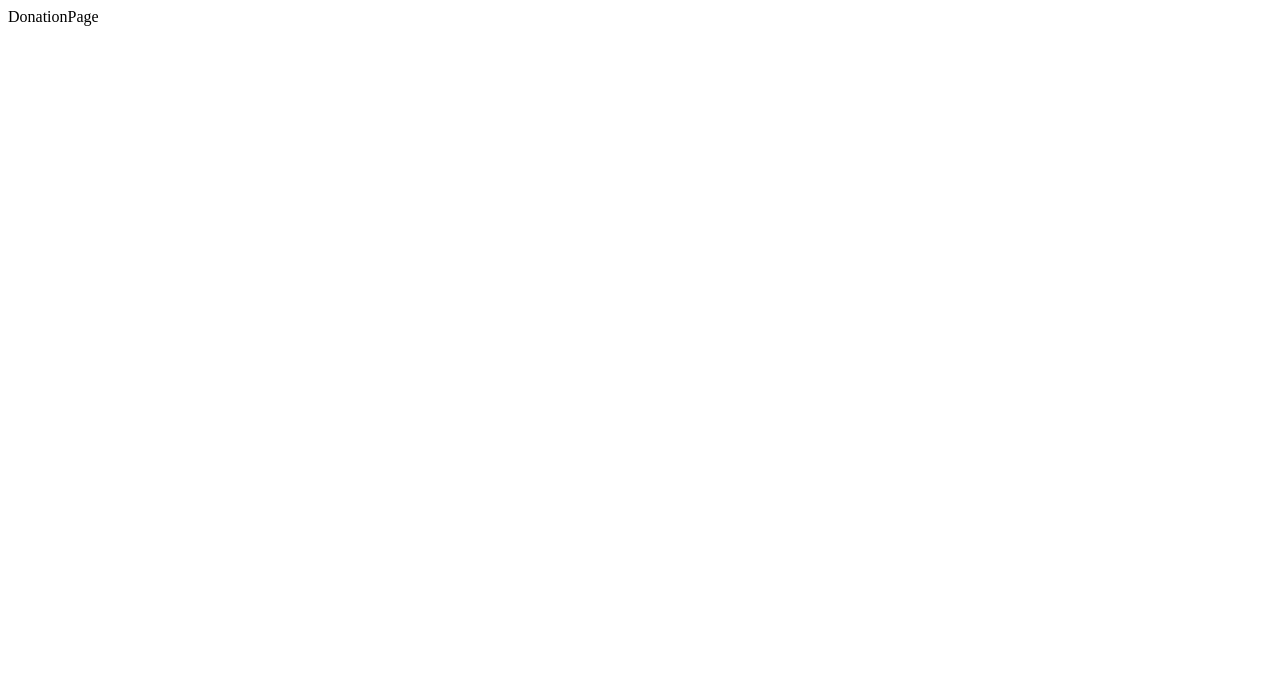
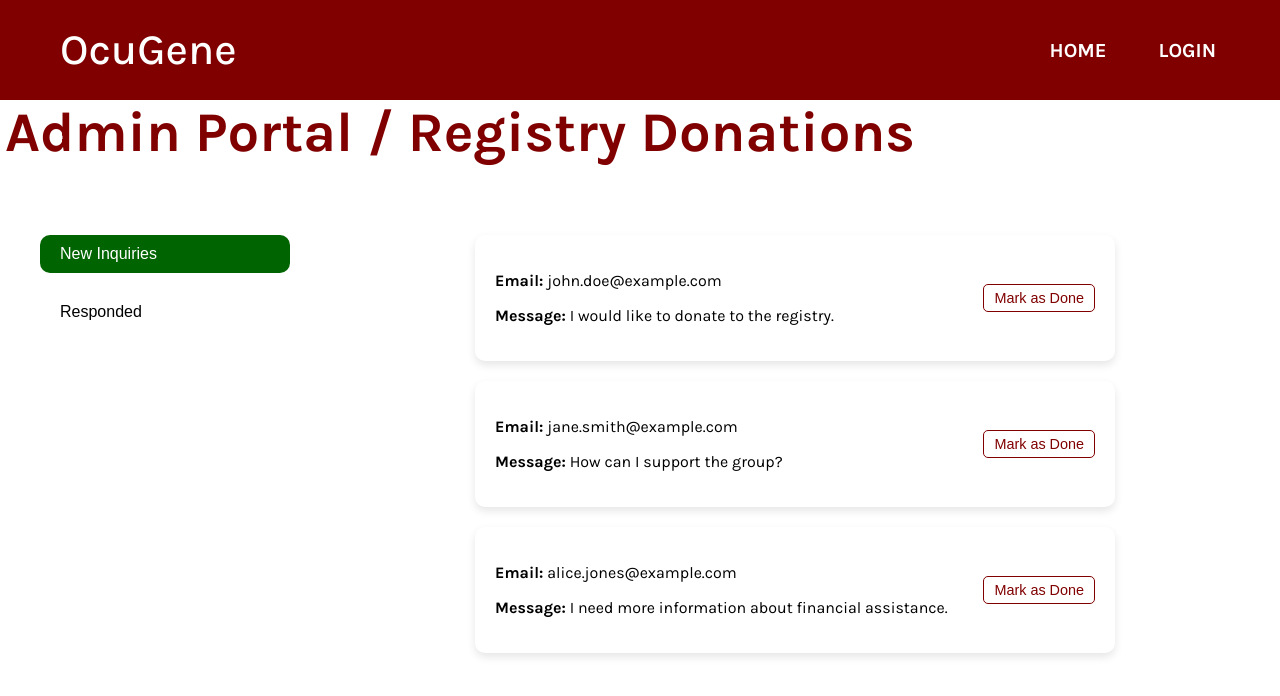
Before and after one commit to ocugene/OcuGene-Frontend, a Next.js app: page /admin-landing/db-donation in a window 1280 px wide. Shown: the top 696 px of the page. Built offline with nearby package versions, Linux system fonts and the light colour scheme.

Commit message:
Donation management

```diff
--- /dev/null
+++ b/app/(admin-pages)/admin-landing/db-donation/donations.css
@@ -0,0 +1,42 @@
+.donations-container {
+    display: flex;
+    flex-direction: row;
+    padding: 20px;
+}
+
+.sidebar {
+    width: 250px;
+    margin-right: 20px;
+}
+
+.content {
+    flex-grow: 1;
+    /* background-color: #f5f5f5;
+    padding: 20px;
+    border-radius: 10px;
+    box-shadow: 0 4px 8px rgba(0, 0, 0, 0.1); */
+}
+
+.title{
+    font-family: 'Karla', sans-serif;
+    color: maroon;
+    font-size: 7vh;
+    font-weight: bolder;
+    padding: 0px 0px 0px 5px;
+    margin-bottom: 20px;
+}
+
+/* .row-container {
+    display: flex;
+    flex-direction: row;
+    justify-content: space-around;
+    width: 100%;
+}
+
+.col-container {
+    display: flex;
+    flex-direction: column;
+    align-items: center;
+    width: 100%;
+    padding: 0px 10px 0px 10px;
+} */
--- a/app/(admin-pages)/admin-landing/db-donation/page.js
+++ b/app/(admin-pages)/admin-landing/db-donation/page.js
@@ -1,9 +1,36 @@
-import React from 'react'
+'use client';
 
-const DonationPage = () => {
+import React, { useState } from 'react';
+import NavbarLanding from '@/components/navbarLanding';
+import SidebarDonations from '@/components/donationsSidebar';
+import New from '@/components/donationsNew';
+import Done from '@/components/donationsDone';
+import './donations.css'
+
+
+
+const SupportActivitiesPage = () => {
+  const [activeComponent, setActiveComponent] = useState('new');
+
+  const handleButtonClick = (componentName) => {
+    setActiveComponent(componentName);
+  };
+
   return (
-    <div>DonationPage</div>
+    <div>
+      <NavbarLanding/>
+      <div className="title-container">
+        <div className='title'>Admin Portal / Registry Donations</div>
+      </div>
+      <div className="donations-container">
+        <SidebarDonations onButtonClick={handleButtonClick} />
+        <div className="content">
+          {activeComponent === 'new' && <New />}
+          {activeComponent === 'done' && <Done />}
+        </div>
+      </div>
+    </div>
   )
 }
 
-export default DonationPage
+export default SupportActivitiesPage
--- /dev/null
+++ b/components/donationsDone.css
@@ -0,0 +1,46 @@
+@import url('https://fonts.googleapis.com/css2?family=Karla:wght@400;700&display=swap');
+
+.inquiry-container {
+  display: flex;
+  flex-direction: column; /* Stack cards vertically */
+  align-items: center;
+  padding: 20px;
+  font-family: 'Karla', sans-serif;
+  /* border: 2px solid red; Debugging border */
+}
+
+.inquiry-card {
+  background-color: white;
+  border-radius: 10px;
+  box-shadow: 0 4px 8px rgba(0, 0, 0, 0.1);
+  padding: 20px;
+  margin: 10px 0;
+  width: 100%;
+  max-width: 600px;
+  display: flex;
+  justify-content: space-between;
+  align-items: center;
+  /* border: 2px solid blue; Debugging border */
+}
+
+.inquiry-content {
+  flex-grow: 1;
+  /* border: 2px solid green; Debugging border */
+}
+
+.responded-button {
+  background-color: white;
+  color: maroon;
+  border: 1px solid maroon;
+  border-radius: 5px;
+  padding: 5px 10px;
+  cursor: pointer;
+  font-size: 0.9em;
+  transition: background-color 0.3s ease, color 0.3s ease;
+  /* border: 2px solid orange; Debugging border */
+}
+
+.responded-button:hover {
+  background-color: maroon;
+  color: white;
+}
--- /dev/null
+++ b/components/donationsDone.js
@@ -0,0 +1,31 @@
+import React, { useState } from 'react';
+import './donationsDone.css';
+
+const DonationsDone = () => {
+  const [donations, setDonations] = useState([
+    { id: 1, email: 'john.doe@example.com', message: 'I would like to donate to the registry.' },
+    { id: 2, email: 'jane.smith@example.com', message: 'How can I support the group?' },
+    { id: 3, email: 'alice.jones@example.com', message: 'I need more information about financial assistance.' },
+  ]);
+
+  const handleResponded = (id) => {
+    console.log(`Responded to donation with id: ${id}`);
+    // You can add logic to mark the donation as responded
+  };
+
+  return (
+    <div className="inquiry-container">
+      {donations.map((donation) => (
+        <div key={donation.id} className="inquiry-card">
+          <div className="inquiry-content">
+            <p><strong>Email:</strong> {donation.email}</p>
+            <p><strong>Message:</strong> {donation.message}</p>
+          </div>
+          <button className="responded-button" onClick={() => handleResponded(donation.id)}>Mark as Unread</button>
+        </div>
+      ))}
+    </div>
+  );
+};
+
+export default DonationsDone;
--- /dev/null
+++ b/components/donationsNew.css
@@ -0,0 +1,46 @@
+@import url('https://fonts.googleapis.com/css2?family=Karla:wght@400;700&display=swap');
+
+.inquiry-container {
+  display: flex;
+  flex-direction: column; /* Stack cards vertically */
+  align-items: center;
+  padding: 20px;
+  font-family: 'Karla', sans-serif;
+  /* border: 2px solid red; Debugging border */
+}
+
+.inquiry-card {
+  background-color: white;
+  border-radius: 10px;
+  box-shadow: 0 4px 8px rgba(0, 0, 0, 0.1);
+  padding: 20px;
+  margin: 10px 0;
+  width: 100%;
+  max-width: 600px;
+  display: flex;
+  justify-content: space-between;
+  align-items: center;
+  /* border: 2px solid blue; Debugging border */
+}
+
+.inquiry-content {
+  flex-grow: 1;
+  /* border: 2px solid green; Debugging border */
+}
+
+.responded-button {
+  background-color: white;
+  color: maroon;
+  border: 1px solid maroon;
+  border-radius: 5px;
+  padding: 5px 10px;
+  cursor: pointer;
+  font-size: 0.9em;
+  transition: background-color 0.3s ease, color 0.3s ease;
+  /* border: 2px solid orange; Debugging border */
+}
+
+.responded-button:hover {
+  background-color: maroon;
+  color: white;
+}
--- /dev/null
+++ b/components/donationsNew.js
@@ -0,0 +1,31 @@
+import React, { useState } from 'react';
+import './donationsNew.css';
+
+const DonationsNew = () => {
+  const [donations, setDonations] = useState([
+    { id: 1, email: 'john.doe@example.com', message: 'I would like to donate to the registry.' },
+    { id: 2, email: 'jane.smith@example.com', message: 'How can I support the group?' },
+    { id: 3, email: 'alice.jones@example.com', message: 'I need more information about financial assistance.' },
+  ]);
+
+  const handleResponded = (id) => {
+    console.log(`Responded to donation with id: ${id}`);
+    // You can add logic to mark the donation as responded
+  };
+
+  return (
+    <div className="inquiry-container">
+      {donations.map((donation) => (
+        <div key={donation.id} className="inquiry-card">
+          <div className="inquiry-content">
+            <p><strong>Email:</strong> {donation.email}</p>
+            <p><strong>Message:</strong> {donation.message}</p>
+          </div>
+          <button className="responded-button" onClick={() => handleResponded(donation.id)}>Mark as Done</button>
+        </div>
+      ))}
+    </div>
+  );
+};
+
+export default DonationsNew;
--- /dev/null
+++ b/components/donationsSidebar.css
@@ -0,0 +1,31 @@
+@import url('https://fonts.googleapis.com/css2?family=Karla:wght@400;700&display=swap');
+
+.sidebar {
+  background-color: white;
+  padding: 20px;
+  border-radius: 10px;
+  font-family: 'Karla', sans-serif;
+}
+
+.sidebar-button {
+  background-color: white;
+  color: black;
+  border: none;
+  border-radius: 10px;
+  padding: 10px 20px;
+  cursor: pointer;
+  font-size: 1em;
+  margin: 10px 0;
+  width: 100%;
+  text-align: left;
+  transition: background-color 0.3s, color 0.3s;
+}
+
+.sidebar-button:hover {
+  background-color: #BBD8BB;
+}
+
+.sidebar-button.active {
+  background-color: darkgreen;
+  color: white;
+}
--- /dev/null
+++ b/components/donationsSidebar.js
@@ -0,0 +1,32 @@
+'use client';
+
+import React, { useState } from 'react';
+import './donationsSidebar.css';
+
+const donationsSidebar = ({ onButtonClick }) => {
+    const [activeButton, setActiveButton] = useState('new');
+
+    const handleButtonClick = (buttonName) => {
+      setActiveButton(buttonName);
+      onButtonClick(buttonName);
+    };
+
+  return (
+    <div className="sidebar">
+      <button
+        className={`sidebar-button ${activeButton === 'new' ? 'active' : ''}`}
+        onClick={() => handleButtonClick('new')}
+      >
+        New Inquiries
+      </button>
+      <button
+        className={`sidebar-button ${activeButton === 'done' ? 'active' : ''}`}
+        onClick={() => handleButtonClick('done')}
+      >
+        Responded
+      </button>
+    </div>
+  )
+}
+
+export default donationsSidebar
```
